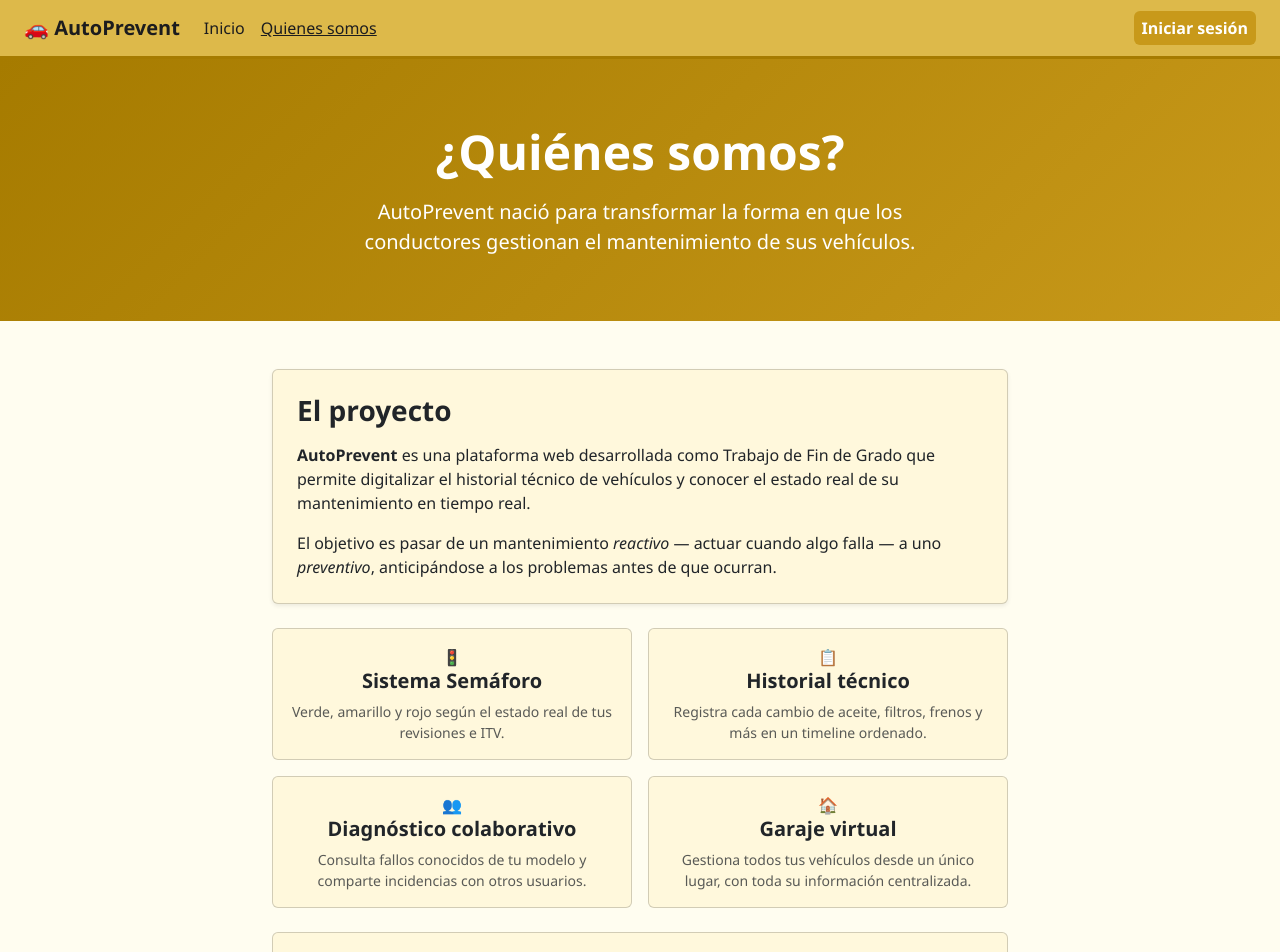
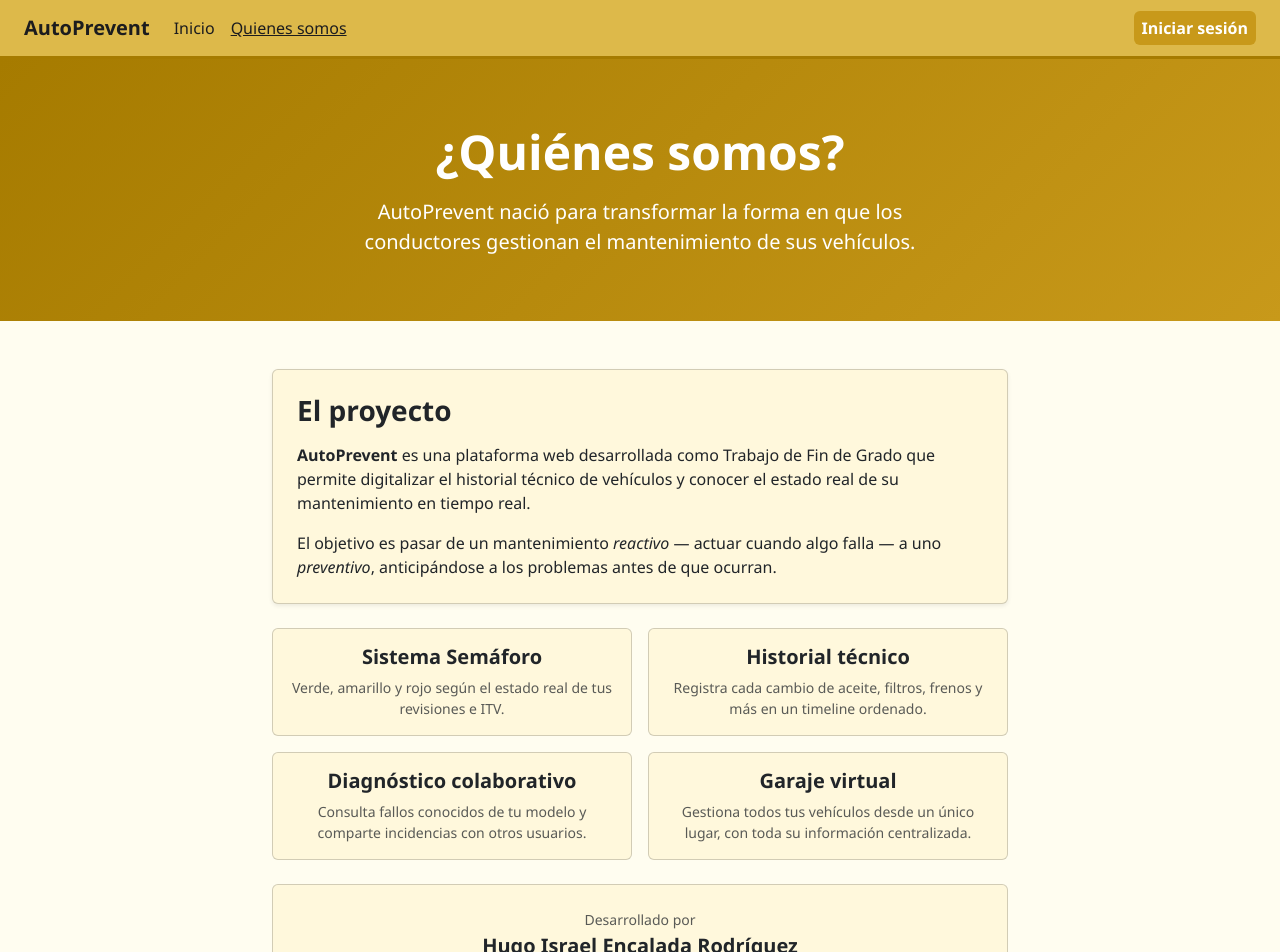
Before and after one commit to hencaladarodriguez/AutoPrevent, a React app in the folder frontend/: page /quienes-somos in a window 1280 px wide. Shown: the top 952 px of the page. Built offline with nearby package versions, Linux system fonts and the light colour scheme; the HTML template or start-up script is replaced by a standard one.

Commit message:
style: ajustes visuales en navbar y páginas públicas

```diff
--- a/frontend/src/components/Landing/Landing.jsx
+++ b/frontend/src/components/Landing/Landing.jsx
@@ -51,17 +51,14 @@ export default function Landing() {
                 <div className="container">
                     <div className="row text-center text-white g-3">
                         <div className="col-md-4">
-                            <div className="fs-2 mb-1">🟢</div>
                             <div className="fw-semibold">Sistema Semáforo</div>
                             <small className="opacity-75">Estado de tu vehículo de un vistazo</small>
                         </div>
                         <div className="col-md-4">
-                            <div className="fs-2 mb-1">🔧</div>
                             <div className="fw-semibold">Historial Técnico</div>
                             <small className="opacity-75">Registra cada intervención</small>
                         </div>
                         <div className="col-md-4">
-                            <div className="fs-2 mb-1">👥</div>
                             <div className="fw-semibold">Diagnóstico Colaborativo</div>
                             <small className="opacity-75">Comparte y consulta incidencias</small>
                         </div>
--- a/frontend/src/components/Navbar.jsx
+++ b/frontend/src/components/Navbar.jsx
@@ -14,7 +14,7 @@ export default function Navbar() {
     return (
         <nav className="navbar navbar-expand-lg navbar-ap px-4">
             <Link className="navbar-brand" to="/">
-                🚗 AutoPrevent
+                AutoPrevent
             </Link>
 
             <button
--- a/frontend/src/components/WWAre/WWAre.jsx
+++ b/frontend/src/components/WWAre/WWAre.jsx
@@ -38,8 +38,7 @@ export default function WWAre() {
                         <div className="row g-3">
                             <div className="col-sm-6">
                                 <div className="card h-100 p-3 text-center">
-                                    <div className="qs-feature-icon">🚦</div>
-                                    <h5 className="fw-bold">Sistema Semáforo</h5>
+                                            <h5 className="fw-bold">Sistema Semáforo</h5>
                                     <p className="text-muted small mb-0">
                                         Verde, amarillo y rojo según el estado real de tus
                                         revisiones e ITV.
@@ -48,8 +47,7 @@ export default function WWAre() {
                             </div>
                             <div className="col-sm-6">
                                 <div className="card h-100 p-3 text-center">
-                                    <div className="qs-feature-icon">📋</div>
-                                    <h5 className="fw-bold">Historial técnico</h5>
+                                            <h5 className="fw-bold">Historial técnico</h5>
                                     <p className="text-muted small mb-0">
                                         Registra cada cambio de aceite, filtros, frenos y más
                                         en un timeline ordenado.
@@ -58,8 +56,7 @@ export default function WWAre() {
                             </div>
                             <div className="col-sm-6">
                                 <div className="card h-100 p-3 text-center">
-                                    <div className="qs-feature-icon">👥</div>
-                                    <h5 className="fw-bold">Diagnóstico colaborativo</h5>
+                                            <h5 className="fw-bold">Diagnóstico colaborativo</h5>
                                     <p className="text-muted small mb-0">
                                         Consulta fallos conocidos de tu modelo y comparte
                                         incidencias con otros usuarios.
@@ -68,8 +65,7 @@ export default function WWAre() {
                             </div>
                             <div className="col-sm-6">
                                 <div className="card h-100 p-3 text-center">
-                                    <div className="qs-feature-icon">🏠</div>
-                                    <h5 className="fw-bold">Garaje virtual</h5>
+                                            <h5 className="fw-bold">Garaje virtual</h5>
                                     <p className="text-muted small mb-0">
                                         Gestiona todos tus vehículos desde un único lugar,
                                         con toda su información centralizada.
```
